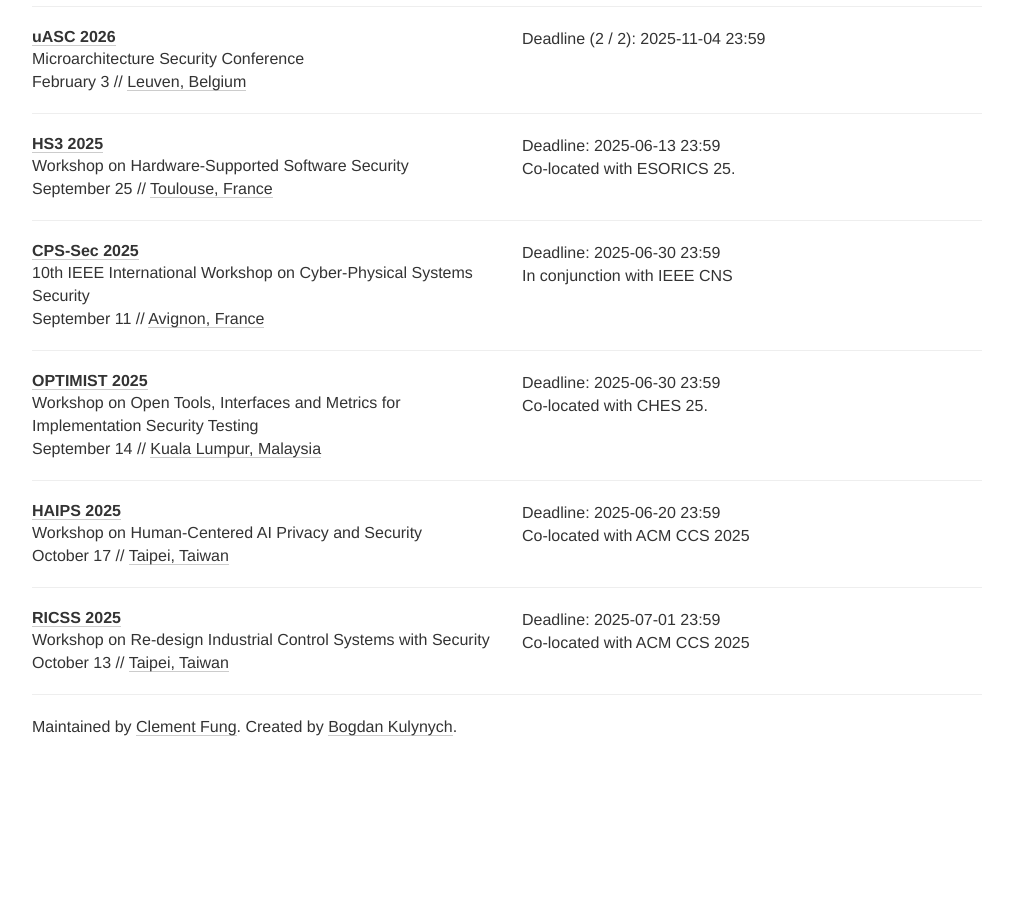
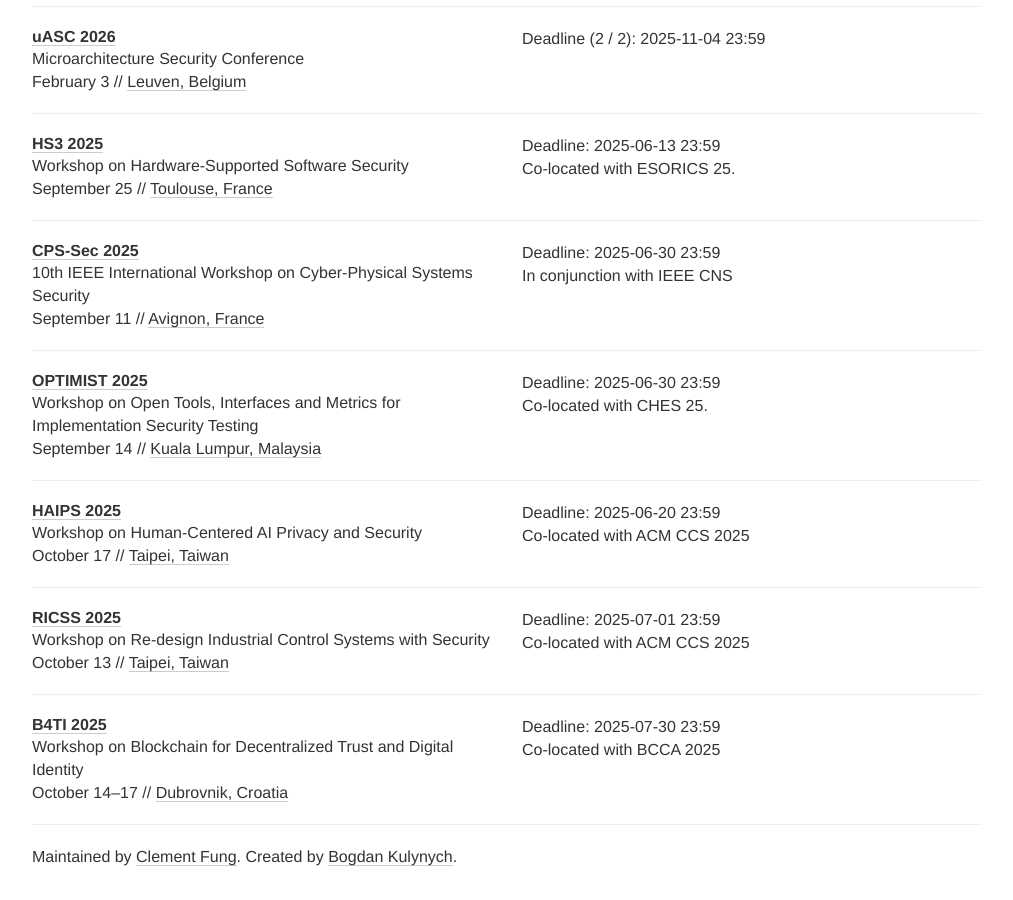
Before and after one commit to sec-deadlines/sec-deadlines.github.io, a Jekyll site: the page built from index.html, in a window 1280 px wide and 900 px high, scrolled down 18610 px. Shown: the whole window, without its empty margins (133-1146 px from the left). Built offline with Jekyll 4.4.1, drawn with Linux system fonts in a browser that asks for light colours; nearby versions of some CDN libraries; comment, search, counter and statistics services are not loaded; before the commit the page ends 19380 px from its top, so only the background shows below that.

Commit message:
Update conferences.yml

```diff
--- a/_data/conferences.yml
+++ b/_data/conferences.yml
@@ -1365,3 +1365,13 @@
   date: October 13
   place: Taipei, Taiwan
   tags: [SEC, SHOP]
+
+- name: B4TI
+  description: Workshop on Blockchain for Decentralized Trust and Digital Identity
+  year: 2025
+  link: https://bcca-conference.org/2025/Workshops/b4ti.php
+  deadline: ["2025-07-30 23:59"]
+  comment: Co-located with BCCA 2025
+  date: October 14-17
+  place: Dubrovnik, Croatia
+  tags: [SEC, PRIV, CRYPTO, SHOP]
```
